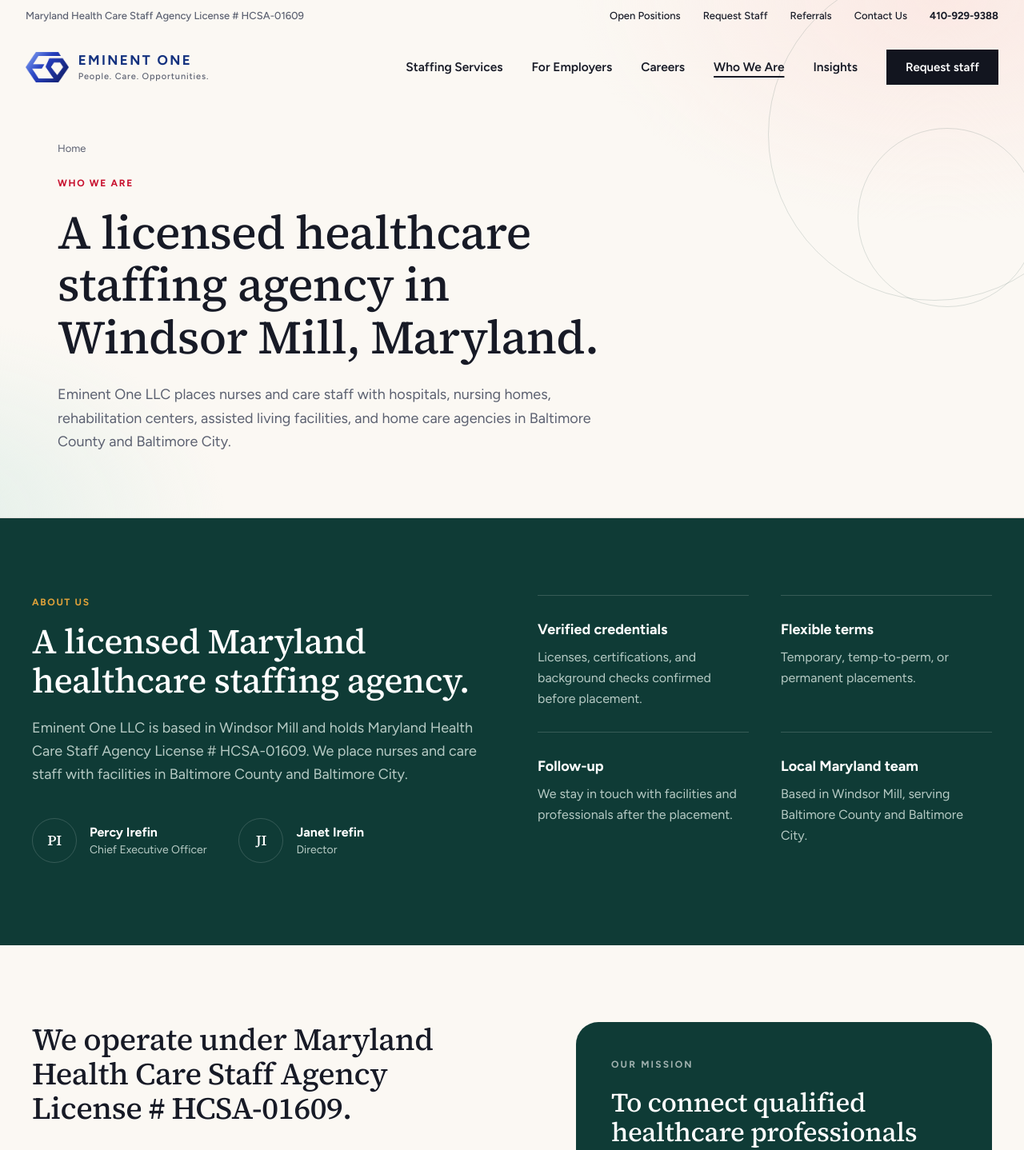
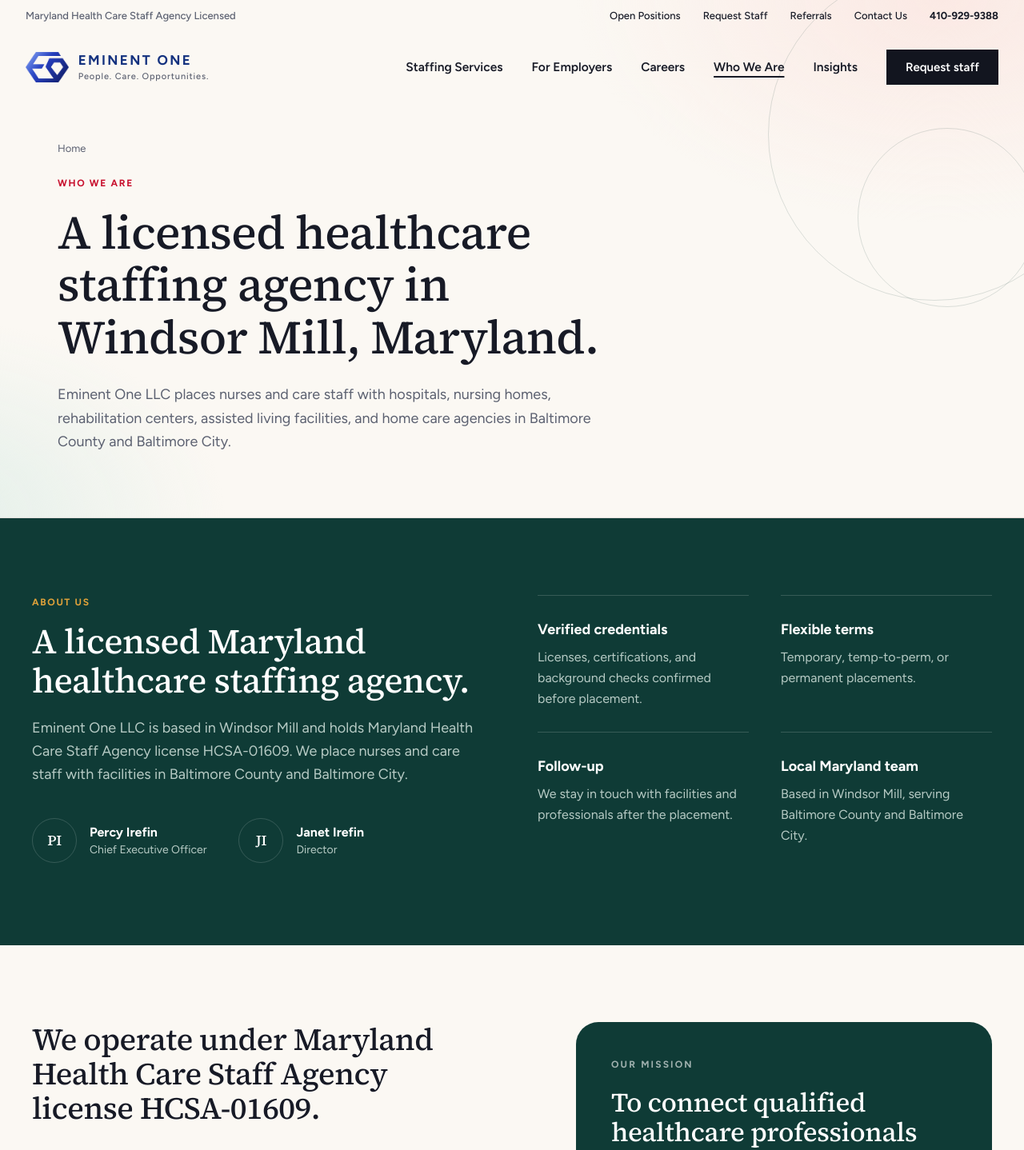
Before and after one commit to GodspowerIrefin/eminentgroup-web, a Next.js app: page /about in a window 1280 px wide. Shown: the top 1438 px of the page at 80% size. Built offline with nearby package versions, Linux system fonts and the light colour scheme.

Commit message:
Change the license label to Maryland Health Care Staff Agency Licensed

```diff
--- a/app/about/page.tsx
+++ b/app/about/page.tsx
@@ -32,7 +32,7 @@ export default function About() {
             <SectionHead
               eyebrow="About us"
               title="A licensed Maryland healthcare staffing agency."
-              lead={`Eminent One LLC is based in Windsor Mill and holds ${site.licenseLabel}. We place nurses and care staff with facilities in ${site.areas}.`}
+              lead={`Eminent One LLC is based in Windsor Mill and holds Maryland Health Care Staff Agency license ${site.license}. We place nurses and care staff with facilities in ${site.areas}.`}
             />
             <Reveal className="mt-10 flex flex-wrap gap-x-10 gap-y-6">
               {leaders.map((p) => (
@@ -68,7 +68,7 @@ export default function About() {
         <div className="mx-auto grid max-w-[1200px] gap-12 lg:grid-cols-[1.2fr_1fr] lg:gap-14">
           <Reveal>
             <p className="display text-[clamp(1.6rem,3vw,2.4rem)] leading-[1.25]">
-              We operate under {site.licenseLabel}.
+              We operate under Maryland Health Care Staff Agency license {site.license}.
             </p>
             <p className="mt-8 text-lg leading-relaxed text-mut">
               Facilities come to us for temporary coverage, temp-to-perm arrangements, and permanent
--- a/lib/site.ts
+++ b/lib/site.ts
@@ -12,7 +12,7 @@ export const site = {
   mapsUrl:
     "https://www.google.com/maps/search/?api=1&query=8310+Liberty+Rd+Windsor+Mill+MD+21244",
   license: "HCSA-01609",
-  licenseLabel: "Maryland Health Care Staff Agency License # HCSA-01609",
+  licenseLabel: "Maryland Health Care Staff Agency Licensed",
   areas: "Baltimore County and Baltimore City",
 };
 
```
